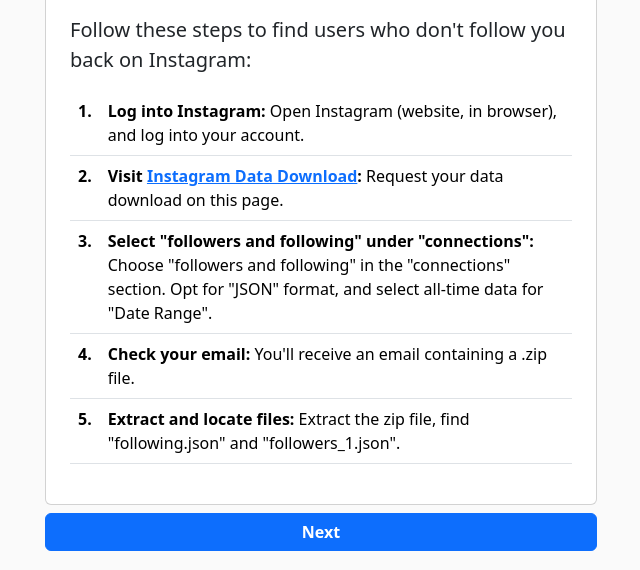
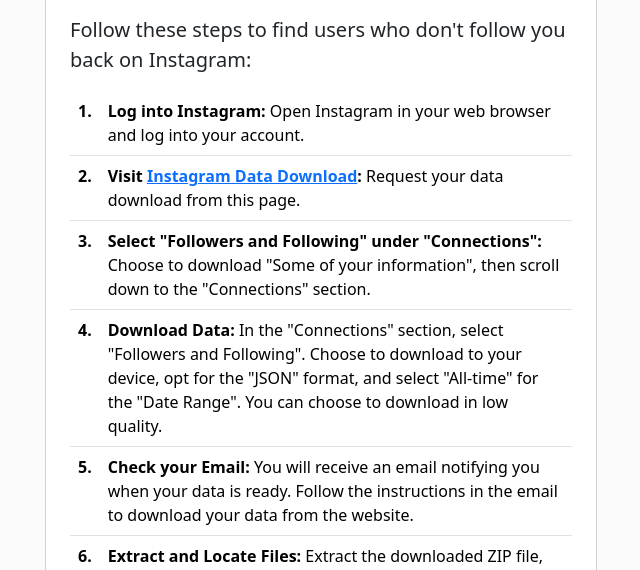
Before and after one commit to rulkimi/insta-nonfollowers, a plain HTML site: page index.html in a window 1280 px wide. Shown: the part 80-650 px from the top of the page, without its empty margins (319-959 px from the left). Drawn offline with nearby package versions, Linux system fonts and the light colour scheme.

Commit message:
update instructions

```diff
--- a/index.html
+++ b/index.html
@@ -20,23 +20,27 @@
           <tbody>
             <tr>
               <td><strong>1.</strong></td>
-              <td><strong>Log into Instagram:</strong> Open Instagram (website, in browser), and log into your account.</td>
+              <td><strong>Log into Instagram:</strong> Open Instagram in your web browser and log into your account.</td>
             </tr>
             <tr>
               <td><strong>2.</strong></td>
-              <td><strong>Visit <a href="https://accountscenter.instagram.com/info_and_permissions/dyi/" target="_blank">Instagram Data Download</a>:</strong> Request your data download on this page.</td>
+              <td><strong>Visit <a href="https://accountscenter.instagram.com/info_and_permissions/dyi/" target="_blank">Instagram Data Download</a>:</strong> Request your data download from this page.</td>
             </tr>
             <tr>
               <td><strong>3.</strong></td>
-              <td><strong>Select "followers and following" under "connections":</strong> Choose "followers and following" in the "connections" section. Opt for "JSON" format, and select all-time data for "Date Range".</td>
+              <td><strong>Select "Followers and Following" under "Connections":</strong> Choose to download "Some of your information", then scroll down to the "Connections" section.</td>
             </tr>
             <tr>
               <td><strong>4.</strong></td>
-              <td><strong>Check your email:</strong> You'll receive an email containing a .zip file.</td>
+              <td><strong>Download Data:</strong> In the "Connections" section, select "Followers and Following". Choose to download to your device, opt for the "JSON" format, and select "All-time" for the "Date Range". You can choose to download in low quality.</td>
             </tr>
             <tr>
               <td><strong>5.</strong></td>
-              <td><strong>Extract and locate files:</strong> Extract the zip file, find "following.json" and "followers_1.json".</td>
+              <td><strong>Check your Email:</strong> You will receive an email notifying you when your data is ready. Follow the instructions in the email to download your data from the website.</td>
+            </tr>
+            <tr>
+              <td><strong>6.</strong></td>
+              <td><strong>Extract and Locate Files:</strong> Extract the downloaded ZIP file, then locate the "following.json" and "followers_1.json" files.</td>
             </tr>
           </tbody>
         </table>
```
